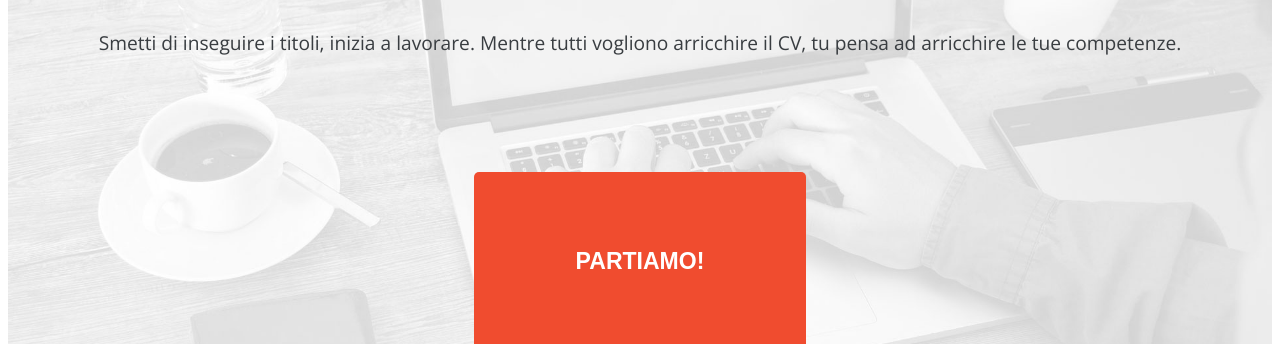
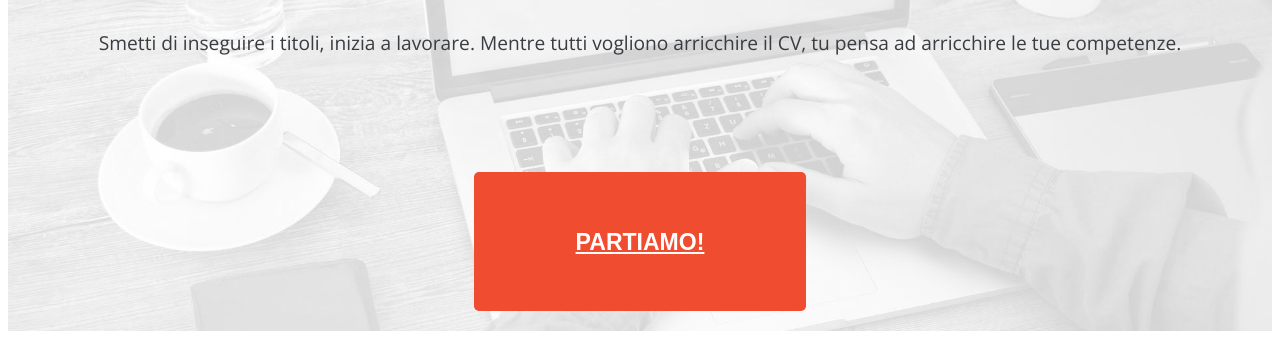
Before and after one commit to GianlucaProjects/progetto-settimana-1, a plain HTML site: page index.html in a window 1280 px wide. Shown: the part 454-798 px from the top of the page. Drawn offline with nearby package versions, Linux system fonts and the light colour scheme.

Commit message:
fix di alcuni comportamenti finali

```diff
--- a/assets/css/style.css
+++ b/assets/css/style.css
@@ -74,12 +74,12 @@ p {
     font-weight: 500;
 }
 
-#corso_web_developer button {
+#corso_web_developer .button {
     position: relative;
     display: inline-block;
-    margin-bottom: 40px;
-    padding-top: 6%;
-    padding-bottom: 6%;
+    margin-bottom: 20px;
+    padding-top: 4%;
+    padding-bottom: 4%;
     padding-left: 8%;
     padding-right: 8%;
     background-color: #f04c2f;
--- a/index.html
+++ b/index.html
@@ -22,7 +22,7 @@
             <h1>Corso Web Developer</h1>
             <p>Smetti di inseguire i titoli, inizia a lavorare. Mentre tutti vogliono
                 arricchire il CV, tu pensa ad arricchire le tue competenze.</p>
-            <button type="button">PARTIAMO!</button>
+            <a href="#contattaci" class="button">PARTIAMO!</a>
         </section>
         <section id="tutti_ti_cercheranno">
             <h2>Tutti ti cercheranno</h2>
@@ -62,7 +62,7 @@
         </section>
     </main>
     <footer>
-        <div class="centered-div">
+        <div class="centered-div" id="contattaci">
             <h2>Contattaci</h2>
             <p class="fa-solid fa-square-phone symbol"></p><a href="tel:(+39) 11223456">(+39) 11223456</a><br>
             <p class="fa-regular fa-envelope symbol"></p><a href="mailto:info@epicode.school">info@epicode.school</a><br>
```
